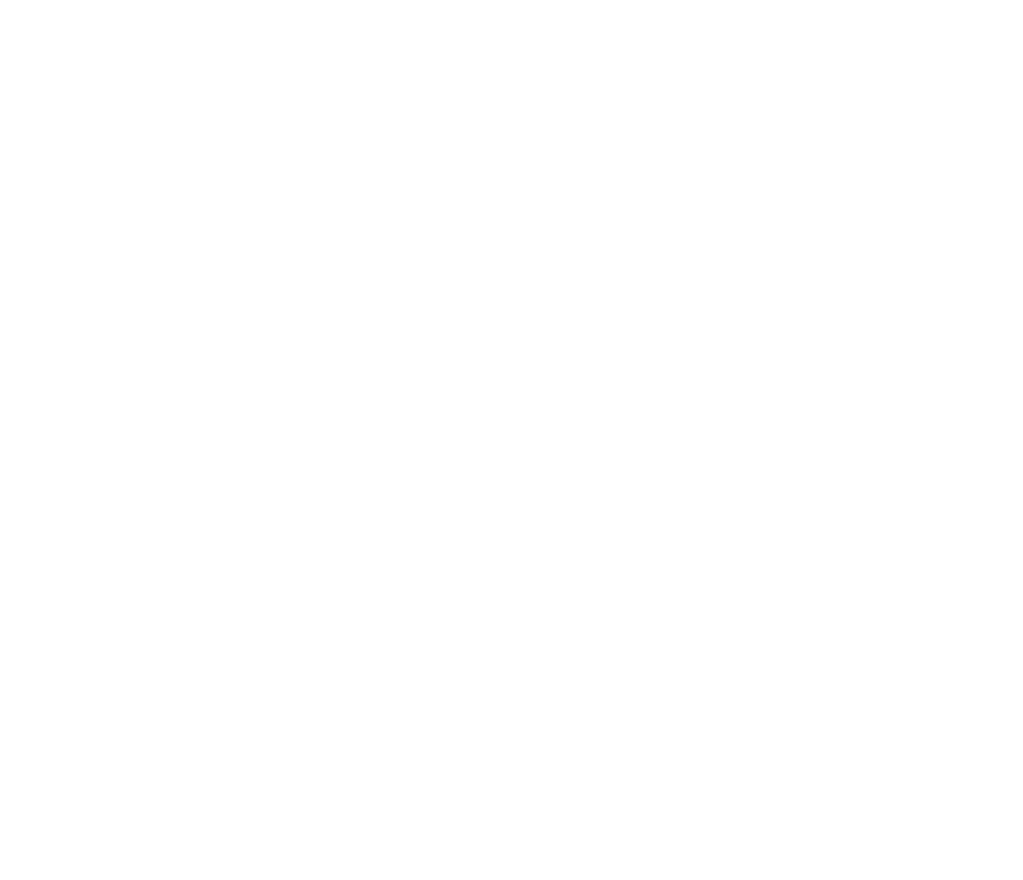
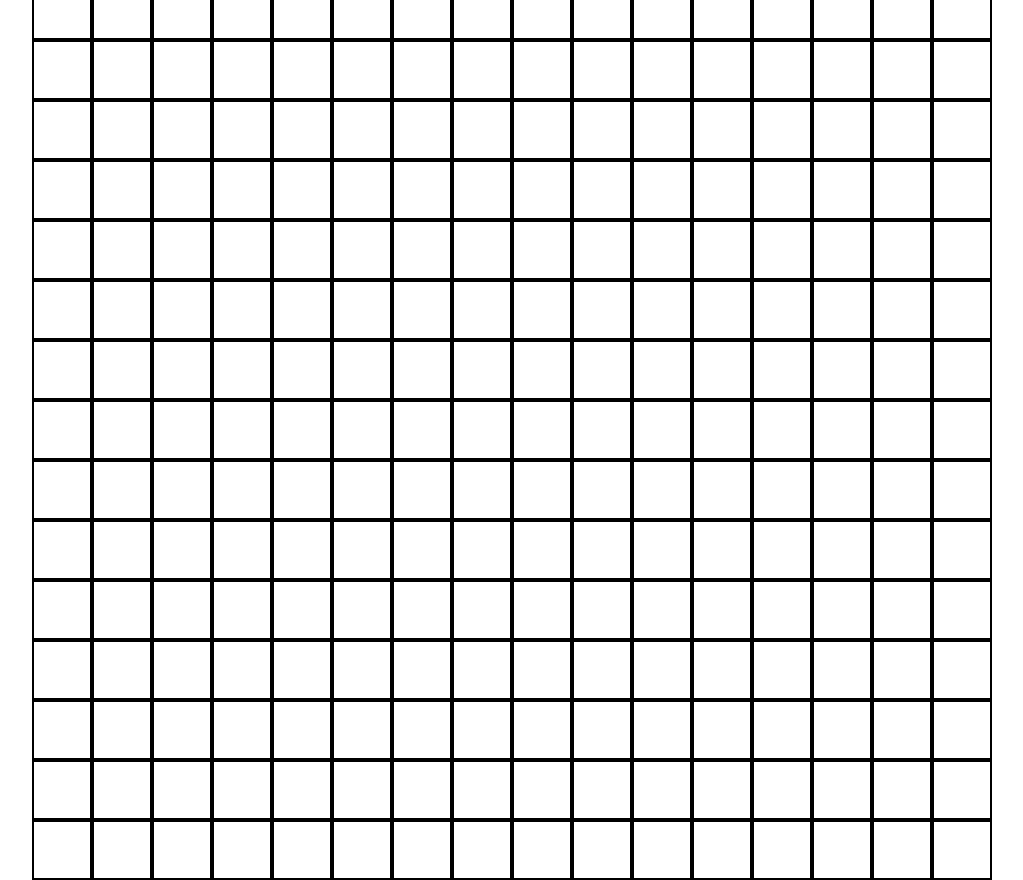
Before and after one commit to dariont5/Project-Etch-a-Sketch, a plain HTML site: page index.html in a window 1280 px wide. Shown: the whole page, without its empty margins (128-1151 px from the left). Before the commit the page ends 800 px from the top, so only its background shows below. Drawn offline with Linux system fonts and the light colour scheme.

Commit message:
Feat: hovering over grid changes bg color

```diff
--- a/index.html
+++ b/index.html
@@ -7,6 +7,7 @@
     <link rel="stylesheet" href="style.css">
 </head>
 <body>
+    <div class="container"></div>
     <script src="javascript.js"></script>
 </body>
 </html>
--- a/javascript.js
+++ b/javascript.js
@@ -0,0 +1,18 @@
+const container = document.querySelector('.container');
+let row = 16;
+let col = 16;
+
+for (let i = 0; i < row; i++) {
+    for (let j = 0; j < col; j++) {
+        const squareDiv = document.createElement('div');
+        squareDiv.className = 'square';
+        container.appendChild(squareDiv);
+    }
+}
+
+const squares = document.querySelectorAll('.square');
+squares.forEach(square => {
+    square.addEventListener('mouseover', () => {
+        square.style.backgroundColor = 'black';
+    })
+});
--- a/style.css
+++ b/style.css
@@ -4,6 +4,30 @@
     box-sizing: border-box;
 }
 
+:root {
+    --max-size: 960px;
+    --box-size: 60px;
+}
+
 ul {
     list-style: none;
 }
+
+body {
+    display: flex;
+    justify-content: center;
+    align-items: center;
+    height: 100vh;
+}
+
+.container {
+    display: flex;
+    flex-wrap: wrap;
+    max-width: calc(var(--box-size)*16);
+}
+
+.square {
+    width: var(--box-size);
+    height: var(--box-size);
+    border: black solid 2px;
+}
```
